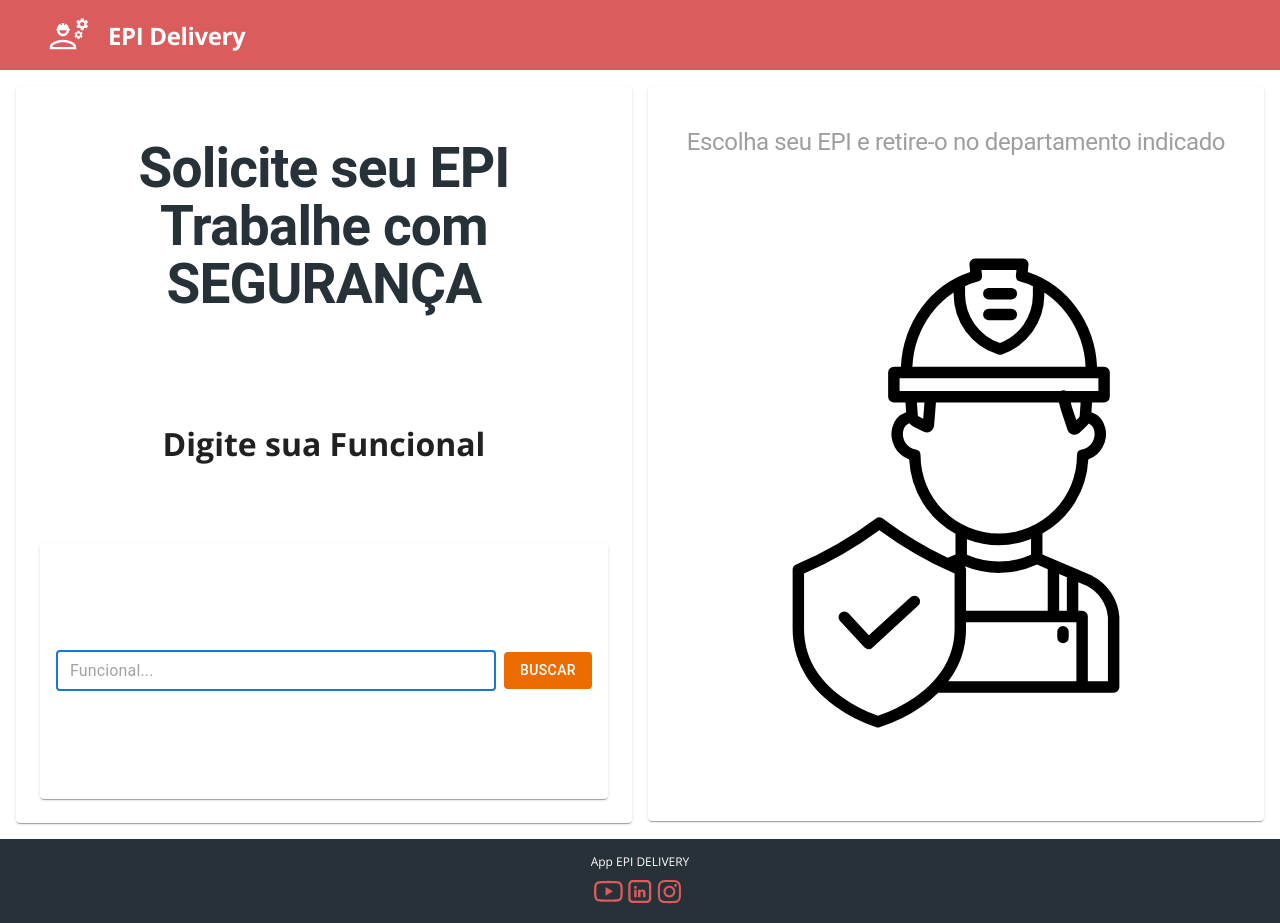
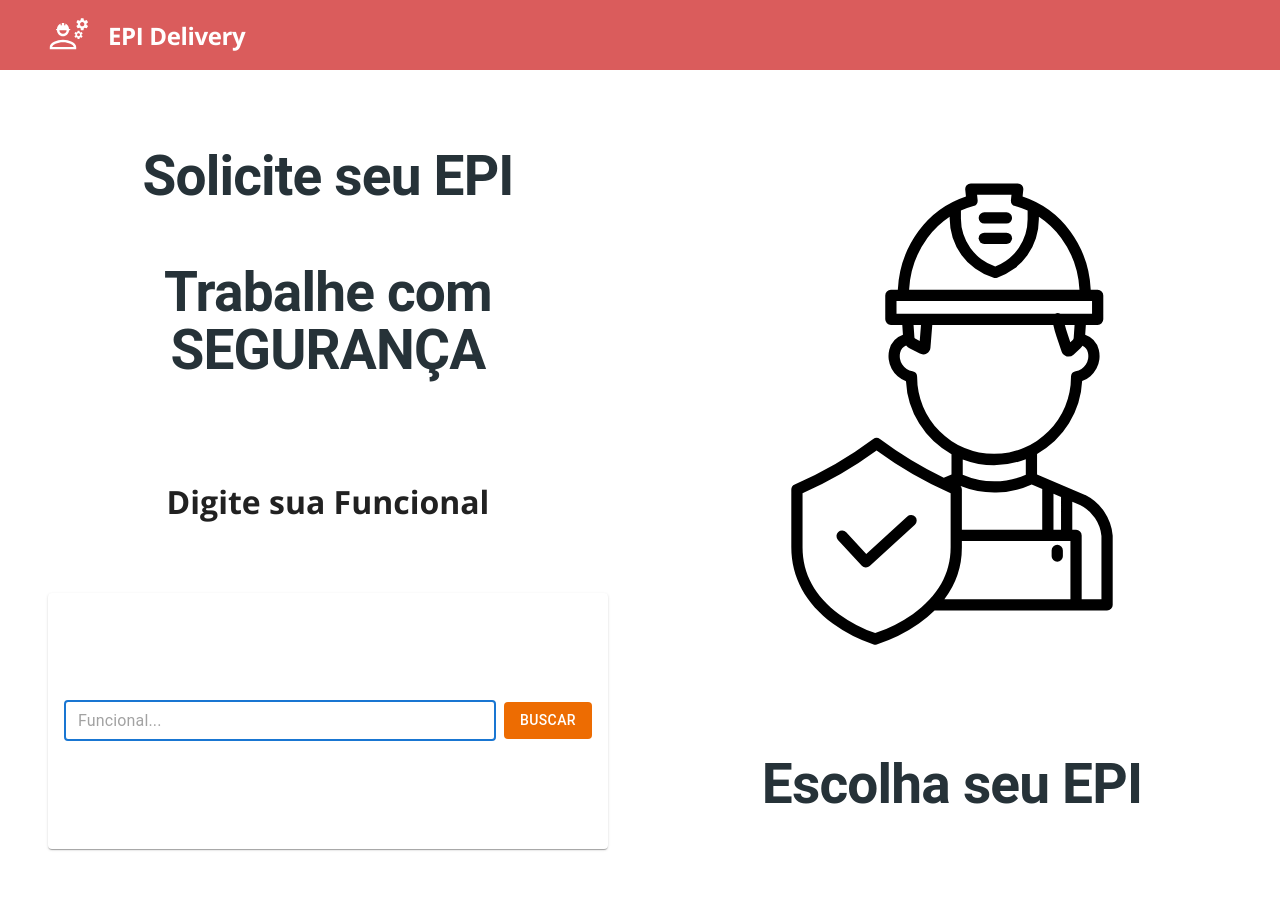
Before and after one commit to eduardomalone/epiDeliver, a React (Create React App) app in the folder front-web/: page / in a window 1280 px wide. After the commit the page ends 901 px from the top, so only its background shows below. Built offline with nearby package versions, Linux system fonts and the light colour scheme.

Commit message:
ajustes front

```diff
--- a/front-web/src/Home/index.tsx
+++ b/front-web/src/Home/index.tsx
@@ -1,10 +1,10 @@
 import './styles.css';
 import { ReactComponent as MainImage } from './epiLogo.svg';
 import * as React from 'react';
-import Footer from '../Footer';
+//import Footer from '../Footer';
 import { Link, useHistory } from 'react-router-dom';
 import { useState } from 'react';
-import { Box, Button, Card, CardContent, Grid, Paper, TextField, Typography, useTheme } from '@mui/material';
+import { Box, Button, Card,  CardContent, Grid, Paper, TextField, Typography, useTheme } from '@mui/material';
 
 
 
@@ -36,30 +36,71 @@ function Home() {
     return (
         <>
 
-            <Box height='100%' width='100%' display='flex'>
+            {/* <Box width='100vw' height='100vh' display='flex' alignItems='center' justifyContent='center'
+                sx={{
+                    display: 'flex', alignItems: 'center', justifyContent: 'center',
+                    backgroundImage: "url('/epi_imgs/epi_padrao.jpg')",
+                    backgroundRepeat: "no-repeat",
+                    backgroundPosition: "center",
+                }}
+            >
+                <Card>
+                    <CardContent>
+                        <Box display='flex' flexDirection='column' gap={2} width={300} >
+                            <Typography variant="h6" align="center" sx={{ fontWeight: 'bold', m: 1 }}>
+                                SOLICITE SEU EPI
+                            </Typography>
+                            <Typography variant="h6" align="center">Informe a Funcional </Typography>
+                            <TextField
+                                autoFocus
+                                fullWidth
+                                size="small"
+                                placeholder="Funcional..."
+                                value={value}
+                                onChange={e => { setValue(e.target.value); }}
+                            />
+                        </Box>
+                        <CardActions>
+                            <Box width='100%' display='flex' justifyContent='center'>
 
-                <Grid container margin={2}>
+                                <Link
+                                    to={{
+                                        pathname: `/solicitacao/${value}&idCli=${idCliente}`,
+                                        state: (retornaCliente(value as string))
+                                    }}
+                                    className="">
+                                    <Button
+                                        variant="contained"
+                                        color="warning"
+                                        disableElevation
+                                    >
+                                        Buscar
+                                    </Button>
+                                </Link>
+                            </Box>
+                        </CardActions>
+                    </CardContent>
+                </Card>
+
+            </Box> */}
+
+            <Box height='100%' width='100%' display='flex' >
+
+                <Grid container margin={3} >
                     <Grid item container spacing={2}>
-                    <Grid item xs={12} sm={6}>
-                            <Card>
+                        <Grid item xs={12} sm={6} xl={3}>
+                            <Card style={{ border: "none", boxShadow: "none" }}>
                                 <CardContent>
                                     <Typography variant='h5' align='center'>
                                         <h1 className="home-title">
-                                            Solicite seu EPI <br /> Trabalhe com SEGURANÇA
+                                            Solicite seu EPI <br /> <br />Trabalhe com SEGURANÇA
                                         </h1>
                                     </Typography>
-                                    <Box padding={6} display='flex' justifyContent='center' alignItems='center'>
-                                        <h1 className="py-5"> Digite sua Funcional</h1>
+                                    <Box padding={5} display='flex' justifyContent='center' alignItems='center'>
+                                        <h1 className=""> Digite sua Funcional</h1>
                                     </Box>
                                     <Box>
                                         <Box height={theme.spacing(30)} component={Paper} marginX={1} padding={1} paddingX={2} display="flex" gap={1} alignItems="center" marginTop={1}>
-
-                                {/* <input
-                                    value={value}
-                                    onChange={(e) => { setValue((e.target.value)) }}
-                                    className='home-input-order'
-                                /> */}
-
                                             <TextField
                                                 autoFocus
                                                 fullWidth
@@ -84,32 +125,23 @@ function Home() {
                                                         Buscar
                                                     </Button>
                                                 </Link>
-
-                                    {/* <Button
-                                        //onClick={() => navigate.push('/detalhe/funcionarios/novo')}
-
-                                        variant="contained"
-                                        color="warning"
-                                        disableElevation
-                                        //endIcon={<Icon><AddIcon /></Icon>}
-                                    >Buscar</Button> */}
                                             </Box>
                                         </Box>
                                     </Box>
                                 </CardContent>
                             </Card>
                         </Grid>
-                        <Grid item xs={12} sm={6}>
-                            <Card>
+                        <Grid item xs={12} sm={6} xl={3}>
+                            <Card style={{ border: "none", boxShadow: "none" }}>
                                 <CardContent>
-                                    <Typography variant='h5' align='center'>
-                                        <h3 className="home-subtitle">
-                                            Escolha seu EPI e retire-o no departamento indicado
-                                        </h3>
-                                    </Typography>
                                     <Box padding={6} display='flex' justifyContent='center' alignItems='center'>
                                         <MainImage />
                                     </Box>
+                                    <Typography variant='h6' align='center'>
+                                        <h1 className="home-title">
+                                        Escolha seu EPI <br />
+                                        </h1>
+                                    </Typography>
                                 </CardContent>
                             </Card>
                         </Grid>
@@ -155,7 +187,7 @@ function Home() {
                     </div>
                 </div>
             </div> */}
-            <Footer />
+            {/* <Footer /> */}
             {contadorTelaDescanso()}
         </>
     )
--- a/front-web/src/Orders/index.tsx
+++ b/front-web/src/Orders/index.tsx
@@ -4,7 +4,7 @@ import StepsHeader from './StepsHeader';
 import './styles.css';
 import ProductsList from './ProductsList';
 import { EpiDTO, FuncionarioDTO } from './types';
-import {  fetchMontaTelaEpi, fetchSalvarSolicitacao } from '../api';
+import { fetchMontaTelaEpi, fetchSalvarSolicitacao } from '../api';
 import { ReactComponent as MainImage } from './epiLogo.svg';
 import OrderSummary from './OrderSummary';
 import { checkIsSelected } from './helpers';
@@ -12,6 +12,7 @@ import { toast } from 'react-toastify';
 import { useLocation } from "react-router";
 import { Link, useHistory } from "react-router-dom";
 import Home from '../Home';
+import { Box, Card, CardContent, Grid } from '@mui/material';
 
 var registro: string;
 var idCliente: string;
@@ -90,15 +91,25 @@ function Orders() {
     if (location)
       fetchMontaTelaEpi(getRegistro(location.state as string), getIdCliente(location.state as string))
         .then((response) => {
+          console.log('###-testando-####', response)
+          console.log('###-response.data[0]-####', response.data[0])
+          setFuncionarios(response.data[0].funcionarioDTO);
+
+          if(response.data[0].listaEpiDTO !== null){
             setProducts(response.data[0].listaEpiDTO);
-          setFuncionarios(response.data[0].funcionarioDTO)
+            //setProducts([])
+          }else{
+
+          }
+
+
         })
         .catch(error => {
-          console.log('###-error-####', error.response)
-          // toast.warning('Funcional não encontrada', {
+          console.log('###-error-####', )
+          // toast.warning('Equipamentos não encontrados', {
           //   position: toast.POSITION.TOP_CENTER
           // });
-          // handleClick();
+          //handleClick;
 
           //setInfoRegistro('###')
           //return;
@@ -107,7 +118,7 @@ function Orders() {
         )
 
     //}, []);
-  }, );
+  }, [location]);
   //validaFunc()
 
   const handleSelectProduct = (product: EpiDTO) => {
@@ -158,8 +169,14 @@ function Orders() {
 
   return (
     <>
+      <Box height='100%' width='100%' display='flex' alignItems='center' justifyContent='center' marginTop={10}>
+        <Card style={{ border: "none", boxShadow: "none" }}>
+          <CardContent>
+            <Box display='flex' flexDirection='column' gap={2} width={650} >
               {!funcionarios[0] &&
-        (<div className="home-container">
+                (
+
+                <div className="home-container">
                   <div className="home-content">
                     <div className="home-actions">
                       <h1 className="home-title">
@@ -185,9 +202,14 @@ function Orders() {
                       <MainImage />
                     </div>
                   </div>
-        </div>)
+                </div>
+                )
               }
-      {funcionarios[0]  &&(
+            </Box>
+          </CardContent>
+        </Card>
+      </Box>
+      {funcionarios[0] && products[0] &&(
         <div className="orders-container">
           <StepsHeader funcionarios={funcionarios} />
           <ProductsList
@@ -200,7 +222,7 @@ function Orders() {
         </div>
       )}
 
-          {products[0] &&(
+      {products[0] && (
         <div>
           <OrderSummary
             amount={selectedProducts.length}
@@ -212,8 +234,11 @@ function Orders() {
 
           />
         </div>)}
-
-        {!products[0] && (<div className="home-container">
+      <Box height='100%' width='100%' display='flex' alignItems='center' justifyContent='center' marginTop={10}>
+        <Card style={{ border: "none", boxShadow: "none" }}>
+          <CardContent>
+            <Box display='flex' flexDirection='column' gap={2} width={650} >
+              {funcionarios[0] && !products[0] && (<div className="home-container">
                 <div className="home-content">
                   <div className="home-actions">
                     <h1 className="home-title">
@@ -238,6 +263,10 @@ function Orders() {
                 </div>
               </div>)}
 
+            </Box>
+          </CardContent>
+        </Card>
+      </Box>
     </>
   )
 
```
Lines whose indentation alone changed are shown as unchanged.
